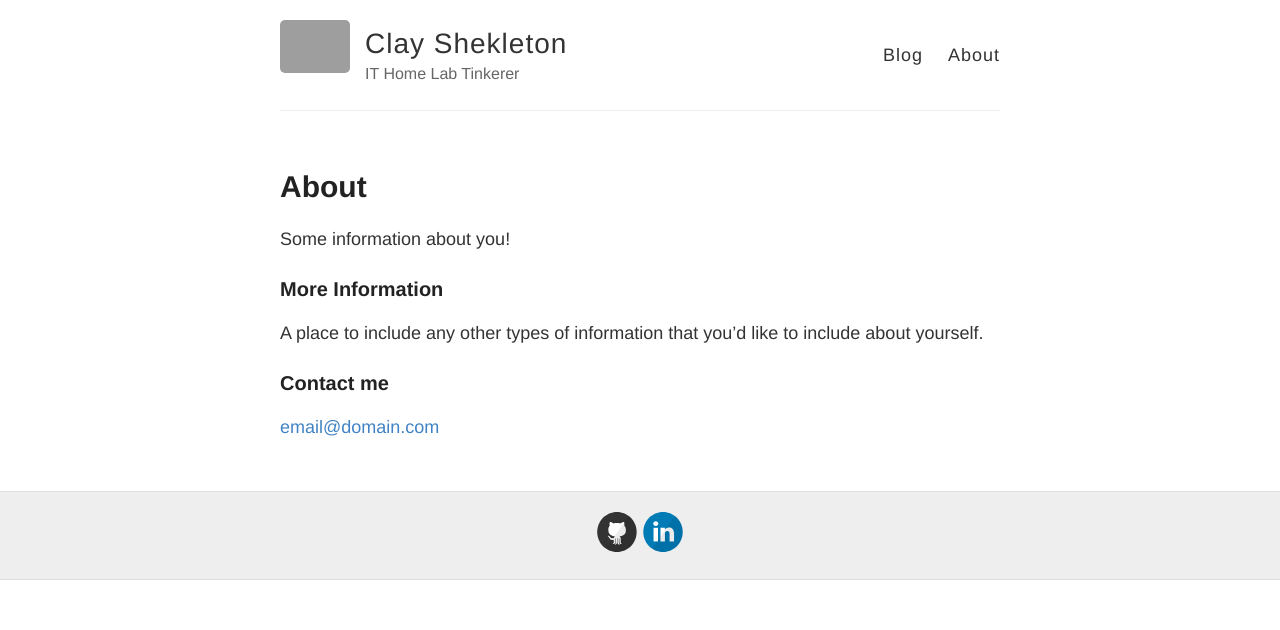
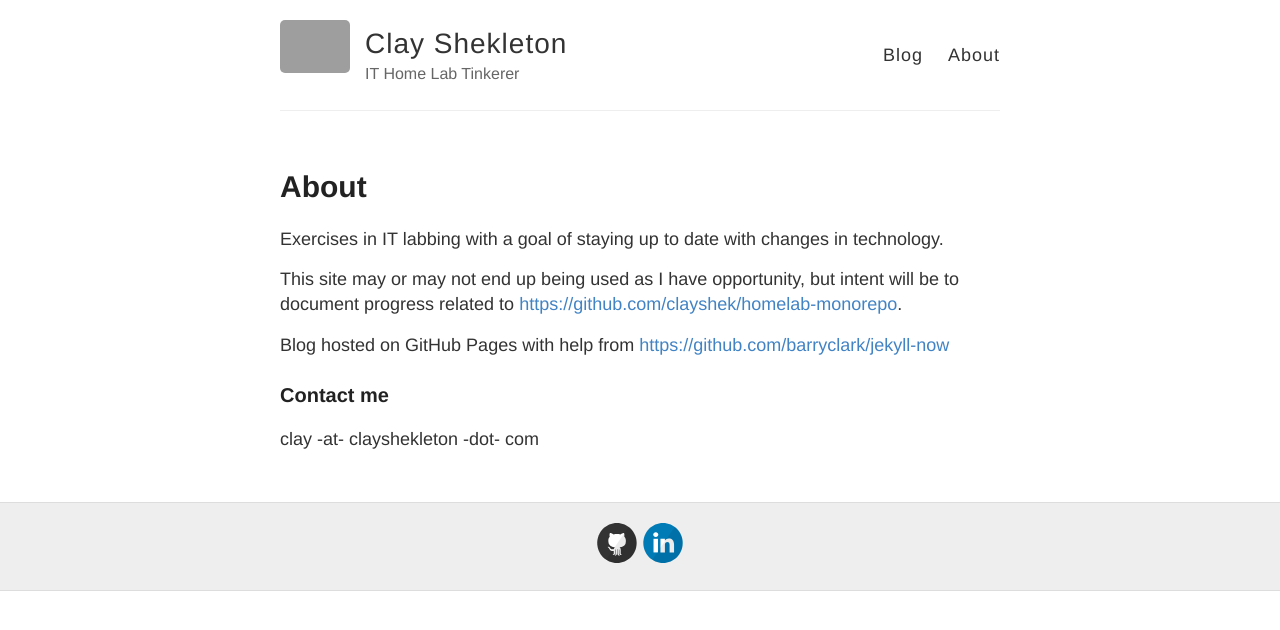
Before and after one commit to clayshek/clayshek.github.io, a Jekyll site: the page built from about.md, in a window 1280 px wide. Shown: the top 630 px of the page. Built offline with Jekyll 4.4.1, drawn with Linux system fonts in a browser that asks for light colours; grey boxes are pictures that could not be loaded.

Commit message:
Update about.md

```diff
--- a/about.md
+++ b/about.md
@@ -4,12 +4,12 @@ title: About
 permalink: /about/
 ---
 
-Some information about you!
+Exercises in IT labbing with a goal of staying up to date with changes in technology.
 
-### More Information
+This site may or may not end up being used as I have opportunity, but intent will be to document progress related to [https://github.com/clayshek/homelab-monorepo](https://github.com/clayshek/homelab-monorepo).
 
-A place to include any other types of information that you'd like to include about yourself.
+Blog hosted on GitHub Pages with help from [https://github.com/barryclark/jekyll-now ](https://github.com/barryclark/jekyll-now)
 
 ### Contact me
 
-[email@domain.com](mailto:email@domain.com)
+clay -at- clayshekleton -dot- com
```
